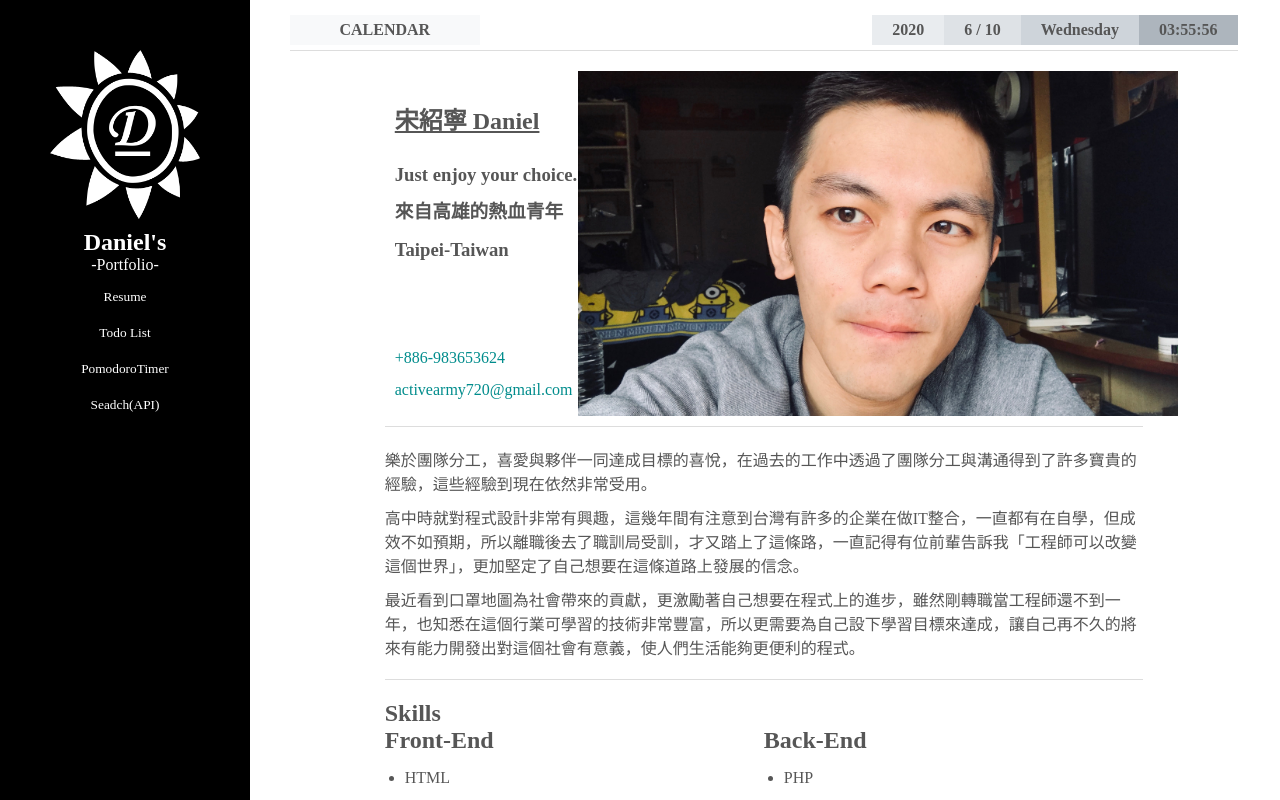
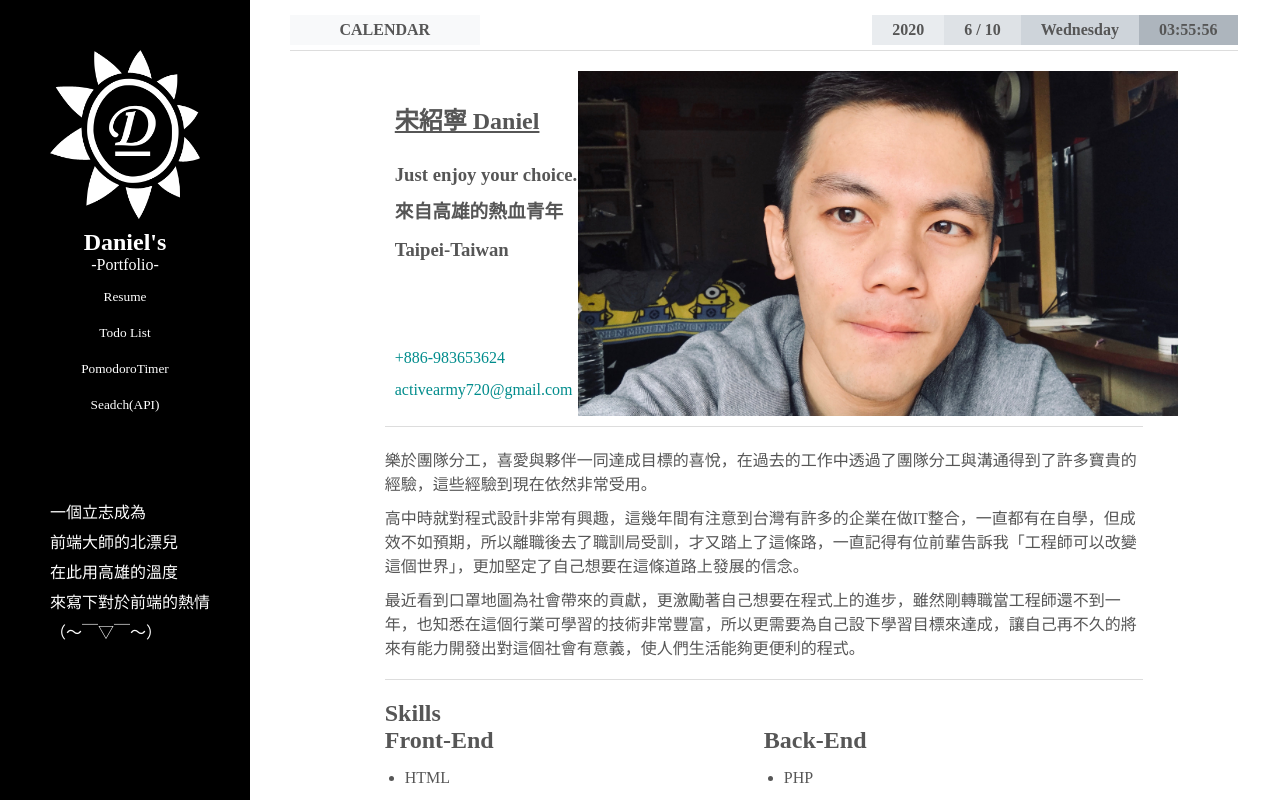
Before and after one commit to danielsung720/portfolio, a React (Create React App) app: page / in a window 1280 px wide. Shown: the top 800 px of the page. Built offline with nearby package versions, Linux system fonts and the light colour scheme.

Commit message:
sidebar調整

```diff
--- a/src/components/sidebar/Sidebar.js
+++ b/src/components/sidebar/Sidebar.js
@@ -33,6 +33,13 @@ const Sidebar = () => {
                         })}
                     </ul>
                 </div>
+                <div className="remarks">
+                    <p>一個立志成為</p>
+                    <p>前端大師的北漂兒</p>
+                    <p>在此用高雄的溫度</p>
+                    <p>來寫下對於前端的熱情</p>
+                    <p>（～￣▽￣～）</p>
+                </div>
             </div>
         </div>
     )
--- a/src/scss/sidebar.scss
+++ b/src/scss/sidebar.scss
@@ -40,5 +40,10 @@
                 }
             }
         }
+        .remarks{
+            margin-top: 80px;
+            padding-left: 50px;
+            line-height: 30px;
+        }
     }
 }
```
